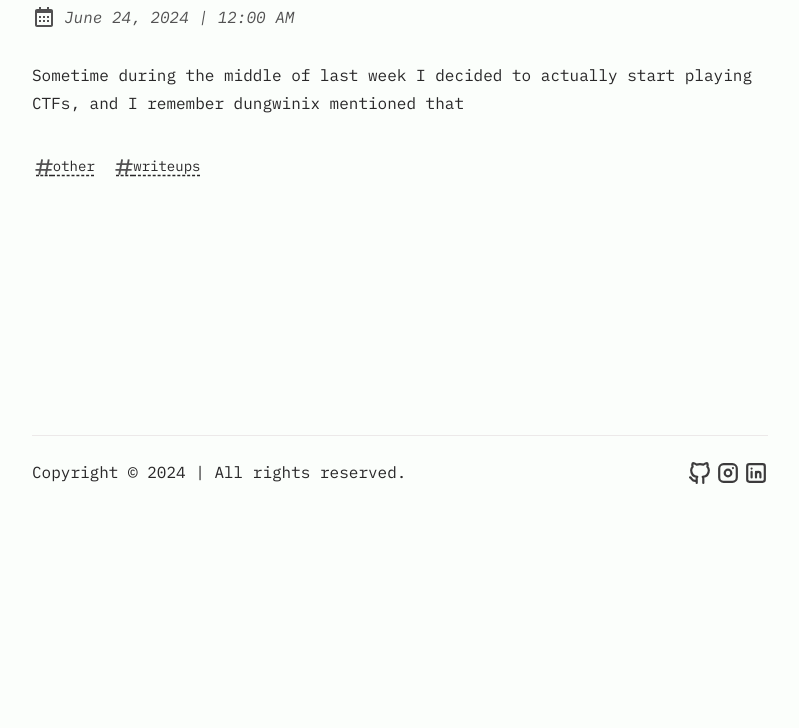
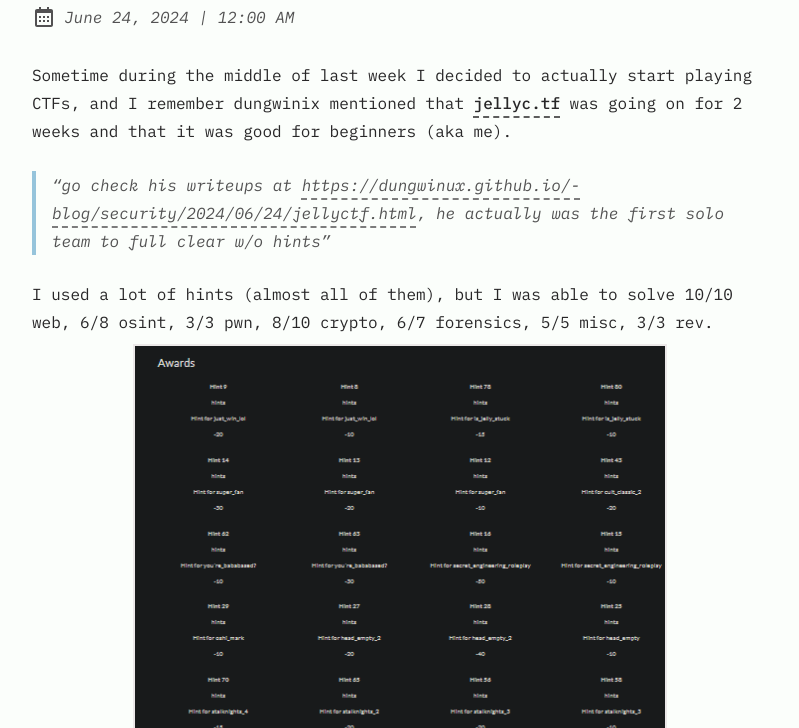
Before and after one commit to atch2203/blog, an Astro site: page /blog/posts/jellyctf in a window 1280 px wide. Shown: the part 292-1020 px from the top of the page, without its empty margins (240-1039 px from the left). Before the commit the page ends 800 px from the top, so only its background shows below. Built offline with nearby package versions, Linux system fonts and the light colour scheme; Astro itself is replaced by a stand-in of ours.

Commit message:
start jellyctf writeup

```diff
--- a/src/content/blog/jellyCTF writeups.md
+++ b/src/content/blog/jellyCTF writeups.md
@@ -9,4 +9,14 @@ tags:
   - writeups
 description: jellyCTF writeups
 ---
-Sometime during the middle of last week I decided to actually start playing CTFs, and I remember dungwinix mentioned that
+Sometime during the middle of last week I decided to actually start playing CTFs, and I remember dungwinix mentioned that jellyc.tf was going on for 2 weeks and that it was good for beginners (aka me).
+
+> go check his writeups at https://dungwinux.github.io/-blog/security/2024/06/24/jellyctf.html, he actually was the first solo team to full clear w/o hints
+
+I used a lot of hints (almost all of them), but I was able to solve 10/10 web, 6/8 osint, 3/3 pwn, 8/10 crypto, 6/7 forensics, 5/5 misc, 3/3 rev.
+![my "awards"](@assets/images/writeups/jellyctf/awards.png)
+<div align="center" style="color:#888888"><em>My "awards"</em></div>
+
+test image
+![test](https://github.com/atch2203/jellyctf/blob/main/crypto/cipher_check/cipher-boxes.png)
+![test2](https://github.com/atch2203/jellyctf/blob/main/web/pentest_on_stream/pathtrav.png)
```
Also changed, not shown: src/assets/images/writeups/jellyctf/awards.png (added), src/assets/images/writeups/jellyctf/awardssmall.png (added).
